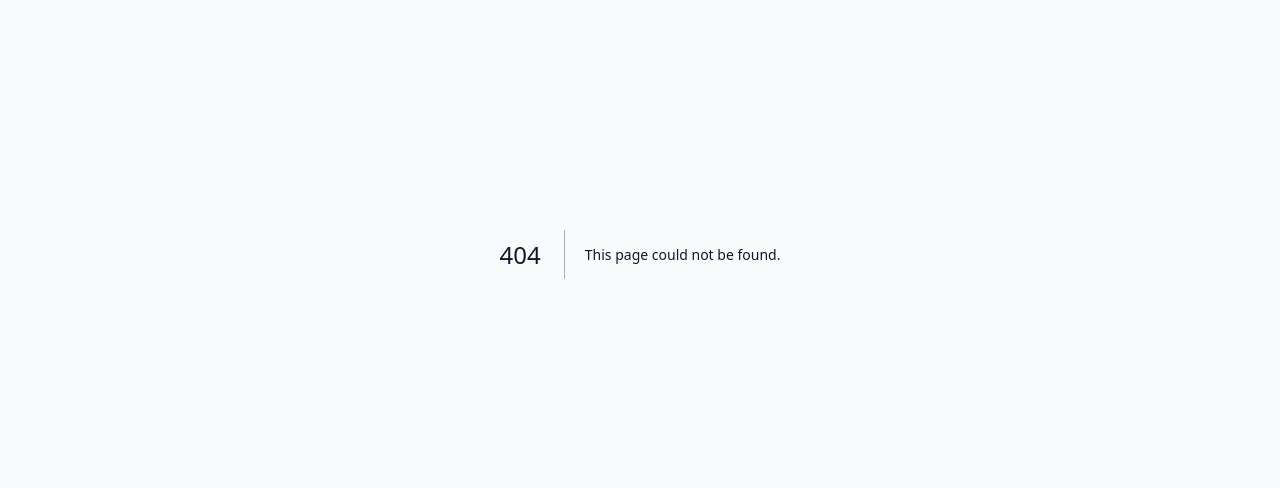
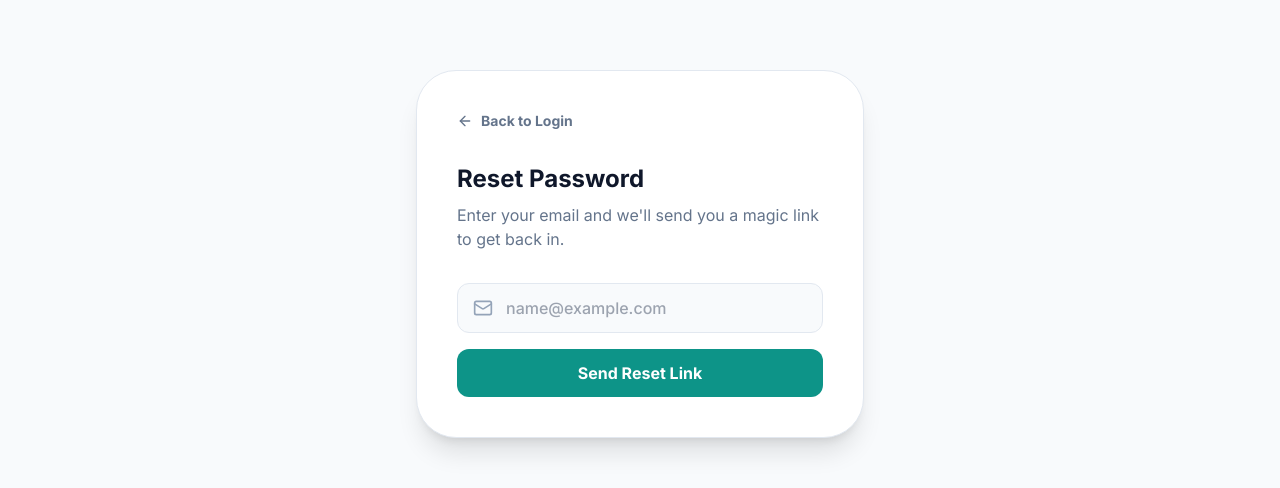
Before and after one commit to itznik/helpio, a Next.js app in the folder helpio/: page /forgot-password in a window 1280 px wide. Before the commit this address had no page. Shown: the part 146-634 px from the top of the page. Built offline with nearby package versions, Linux system fonts and the light colour scheme; no server answers.

Commit message:
Create page.tsx

```diff
--- /dev/null
+++ b/helpio/src/app/forgot-password/page.tsx
@@ -0,0 +1,55 @@
+'use client';
+
+import { useState } from 'react';
+import { supabase } from '@/lib/supabase';
+import { ArrowLeft, Mail } from 'lucide-react';
+import Link from 'next/link';
+import { toast } from 'sonner';
+
+export default function ForgotPasswordPage() {
+  const [email, setEmail] = useState('');
+  const [loading, setLoading] = useState(false);
+
+  const handleReset = async (e: React.FormEvent) => {
+    e.preventDefault();
+    setLoading(true);
+
+    const { error } = await supabase.auth.resetPasswordForEmail(email, {
+      redirectTo: `${window.location.origin}/dashboard/settings`,
+    });
+
+    if (error) toast.error(error.message);
+    else toast.success('Password reset link sent to your email!');
+
+    setLoading(false);
+  };
+
+  return (
+    <div className="min-h-screen bg-slate-50 dark:bg-[#020617] flex items-center justify-center p-4">
+       <div className="max-w-md w-full bg-white dark:bg-slate-900 rounded-[2.5rem] p-10 border border-slate-200 dark:border-slate-800 shadow-xl">
+          <Link href="/login" className="inline-flex items-center gap-2 text-sm font-bold text-slate-500 hover:text-slate-900 dark:hover:text-white mb-8">
+             <ArrowLeft className="w-4 h-4" /> Back to Login
+          </Link>
+
+          <h1 className="text-2xl font-bold text-slate-900 dark:text-white mb-2">Reset Password</h1>
+          <p className="text-slate-500 mb-8">Enter your email and we'll send you a magic link to get back in.</p>
+
+          <form onSubmit={handleReset} className="space-y-4">
+             <div className="relative">
+                 <Mail className="absolute left-4 top-1/2 -translate-y-1/2 w-5 h-5 text-slate-400" />
+                 <input
+                   type="email"
+                   placeholder="name@example.com"
+                   className="w-full pl-12 pr-4 py-3 rounded-xl bg-slate-50 dark:bg-slate-950 border border-slate-200 dark:border-slate-800 focus:outline-none focus:ring-2 focus:ring-teal-500 dark:text-white font-medium"
+                   onChange={(e) => setEmail(e.target.value)}
+                   required
+                 />
+             </div>
+             <button disabled={loading} className="w-full py-3 rounded-xl bg-teal-600 text-white font-bold hover:bg-teal-700 transition-colors">
+                {loading ? 'Sending...' : 'Send Reset Link'}
+             </button>
+          </form>
+       </div>
+    </div>
+  );
+}
```
